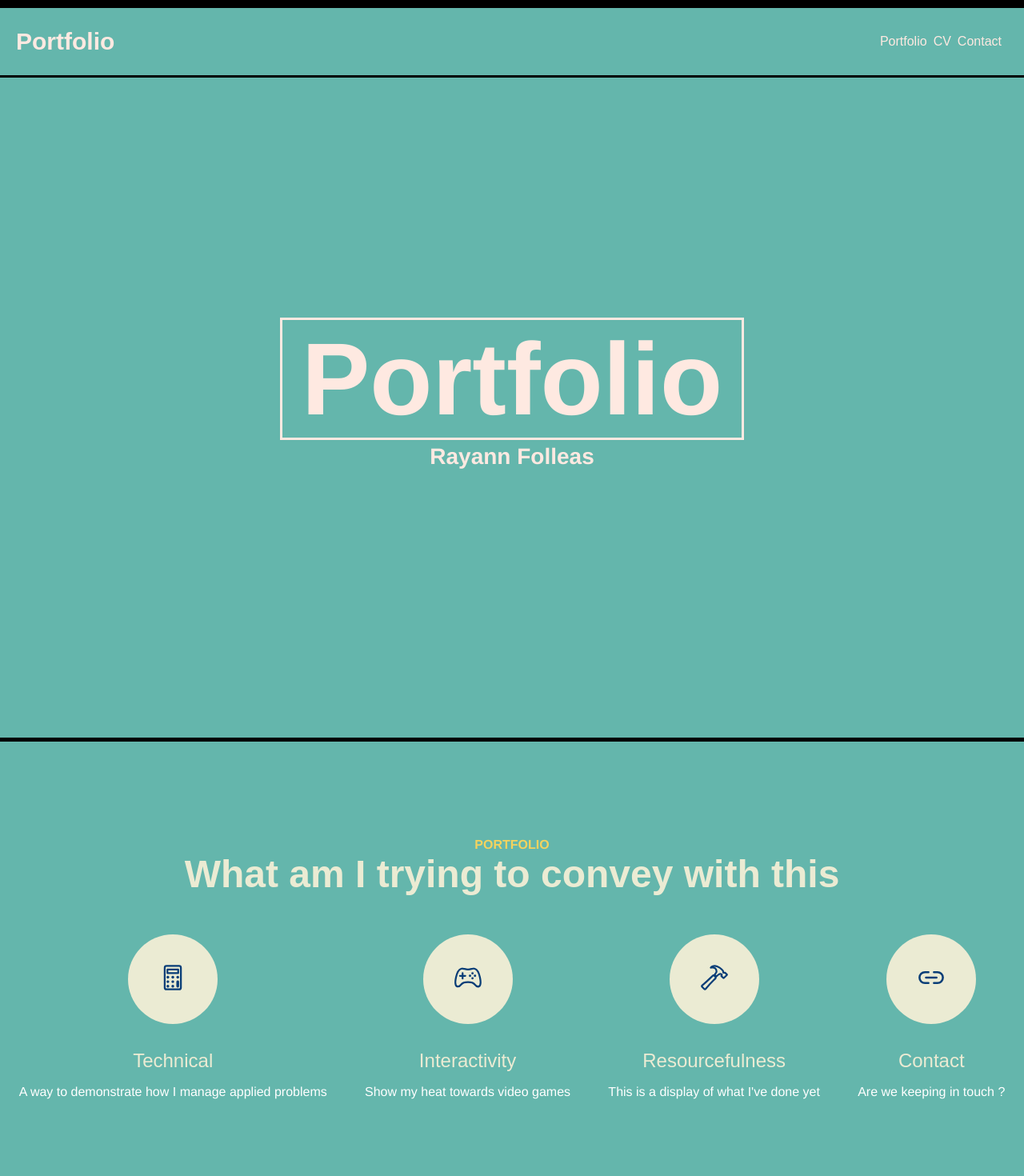
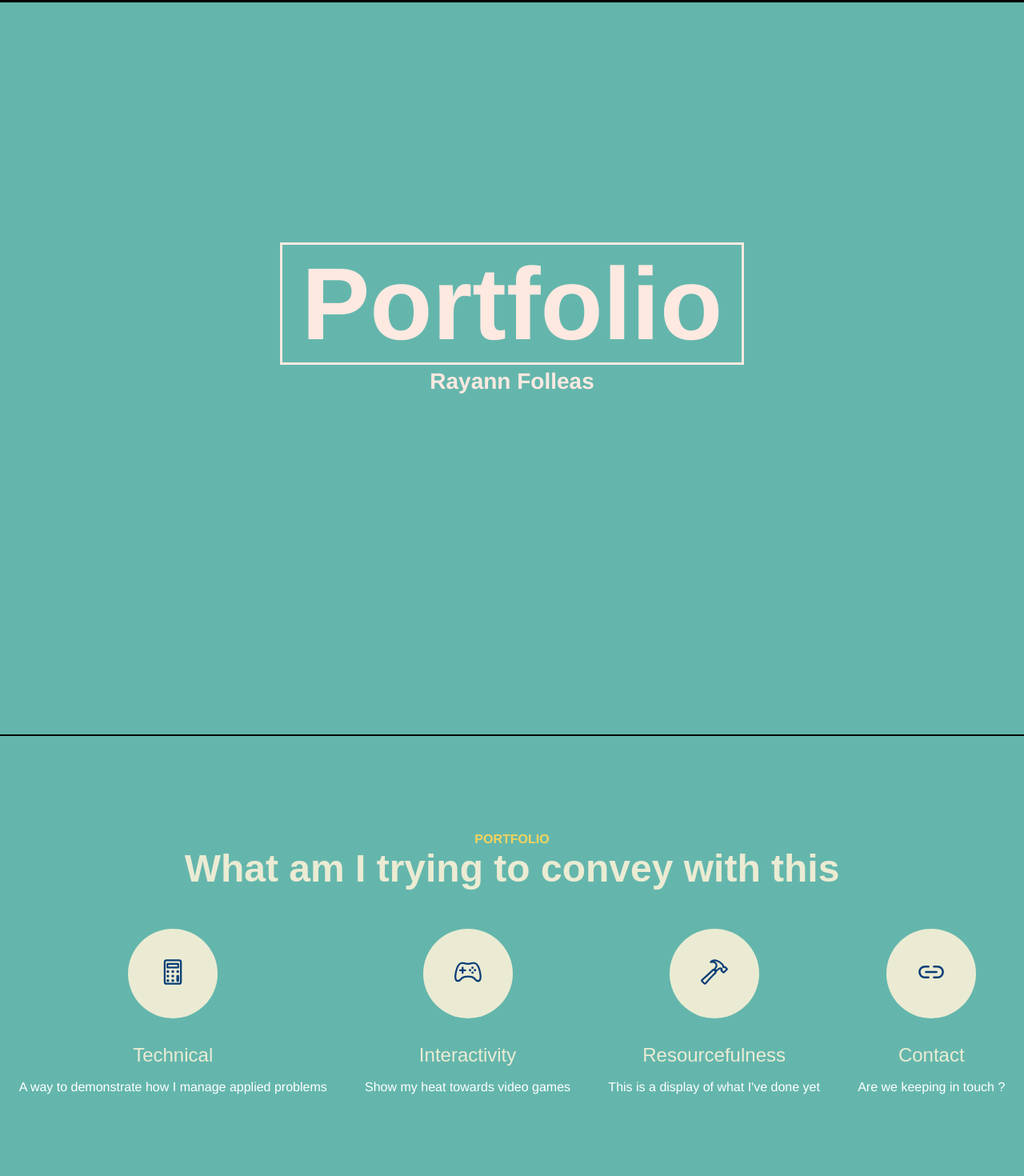
Before and after one commit to Folleas/Portfolio, a React (Create React App) app: page / in a window 1280 px wide. Shown: the top 1470 px of the page at 80% size. Built offline with nearby package versions, Linux system fonts and the light colour scheme.

Commit message:
[MOD] Navigation's sections

```diff
--- a/src/Header.css
+++ b/src/Header.css
@@ -2,8 +2,10 @@ header {
     margin: 0 auto;
     text-align: center;
     padding-top: 300px;
-    padding-bottom: 125px;
+    padding-bottom: 215px;
     background-color: #64B6AC;
+    border-top: 3px solid black;
+    border-bottom: 1px solid black;
 }
 
 header h1 {
--- a/src/Navigation.css
+++ b/src/Navigation.css
@@ -6,8 +6,8 @@ nav {
     align-items: center;
     padding-right: 20px;
     padding-left: 20px;
-    border-top: 10px solid black;
-    border-bottom: 3px solid black;
+    border-top: 3px solid black;
+    border-bottom: 6px solid black;
 }
 
 .logo {
--- a/src/Services.css
+++ b/src/Services.css
@@ -3,7 +3,8 @@
     padding-top: 120px;
     padding-bottom: 120px;
     text-align: center;
-    border-top: 5px solid black;
+    border-top: 1px solid black;
+    border-bottom: 3px solid black;
 }
 
 .services h3 {
--- a/src/index.js
+++ b/src/index.js
@@ -11,7 +11,7 @@ import * as serviceWorker from './serviceWorker';
 function App() {
   return (
     <div>
-      <Navigation logoTitle="Portfolio"/>
+      {/* <Navigation logoTitle="Portfolio"/> */}
       <Header title="Portfolio" button="Le Button s'il vous plait"/>
       <Services/>
       <ProjectDisplay/>
```
Also changed, not shown: src/CV.js (added, +14 -0 lines), 2 other files (tests, documents, lock files or other folders).
